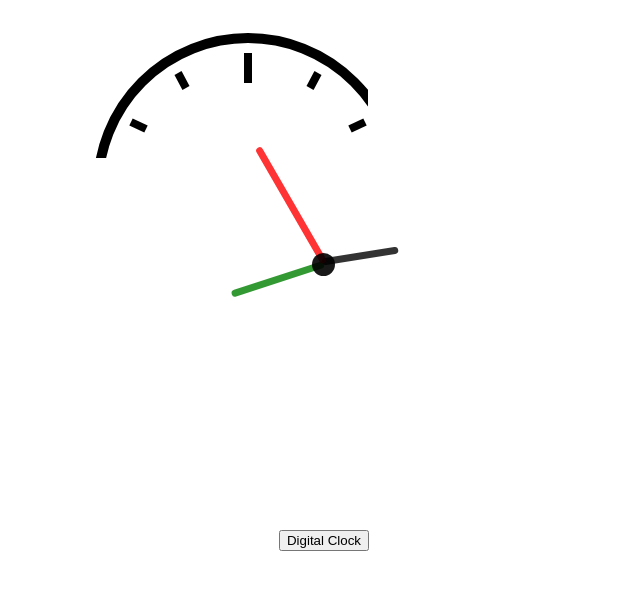
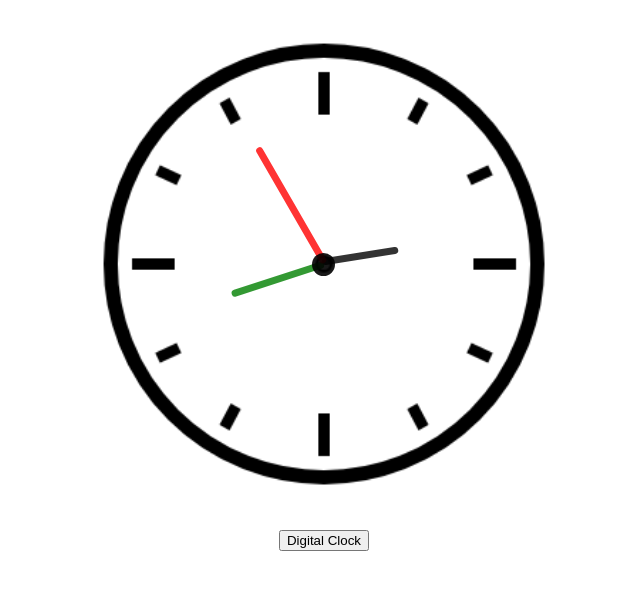
Before and after one commit to jamDEV3/clock, a plain HTML site: page analog.html in a window 1280 px wide. Shown: the whole page, without its empty margins (316-956 px from the left). Drawn offline with Linux system fonts and the light colour scheme.

Commit message:
Fixed positioning of clock

```diff
--- a/analog.css
+++ b/analog.css
@@ -1,10 +1,12 @@
 #clock {
-    /* display: flex;
-    justify-content: center; */
     position: relative;
     margin:auto;
     height: 40vw;
     width: 40vw;
+}
+
+canvas {
+    width: 100%;
 }
 
 #hours, #minutes, #seconds {
--- a/analog.js
+++ b/analog.js
@@ -23,16 +23,15 @@ function time() {
 }
 
 function drawClock() {
-
     canvas = document.getElementById("analogClock");
     clock = document.getElementById("clock");
 
+    // Changes canvas perimeter size
+    analogClock.width = 360;
+    analogClock.height = 360;
+
 
     ctx = canvas.getContext("2d");
-
-    ctx.clearRect(0,0,ctx.canvas.width,ctx.canvas.height);
-
-
 
     ctx.beginPath();
     ctx.lineWidth = 10;
```
